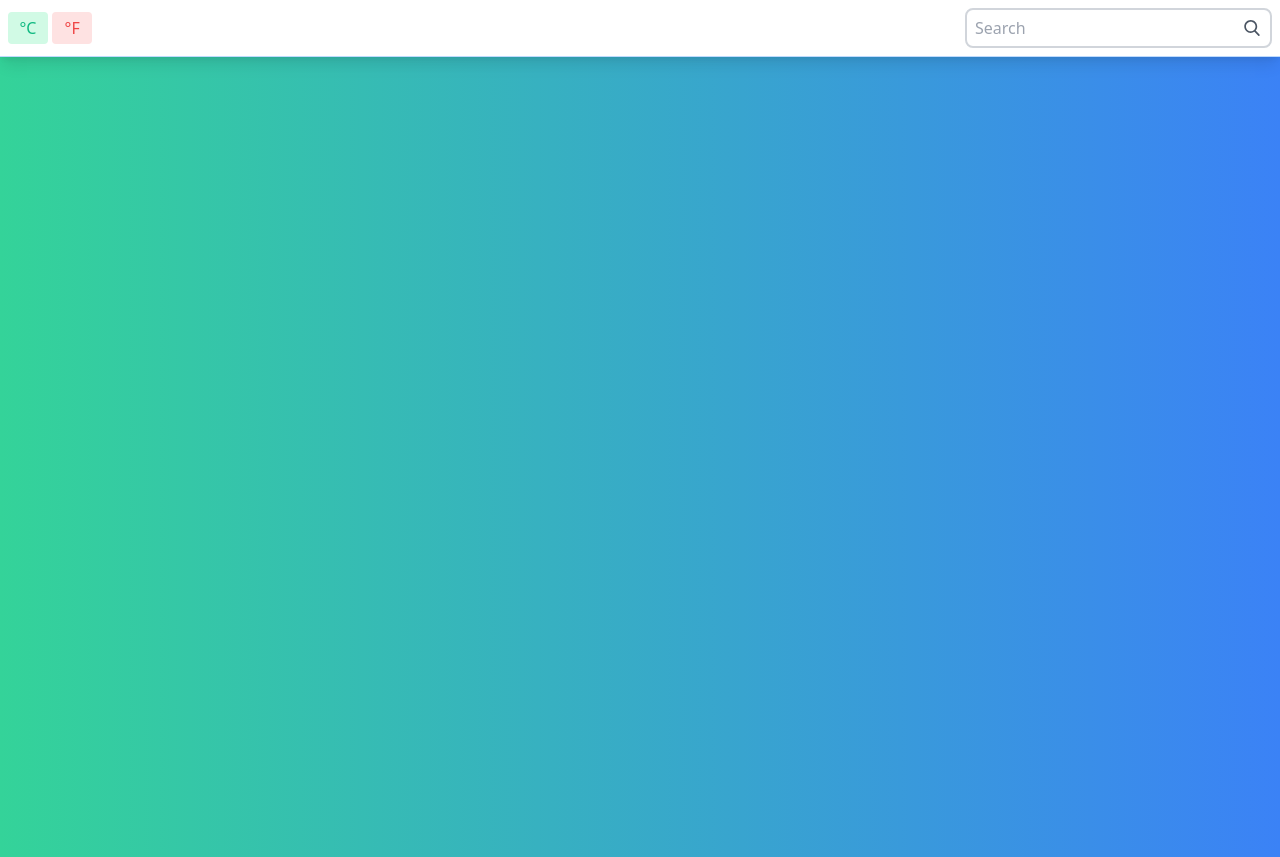
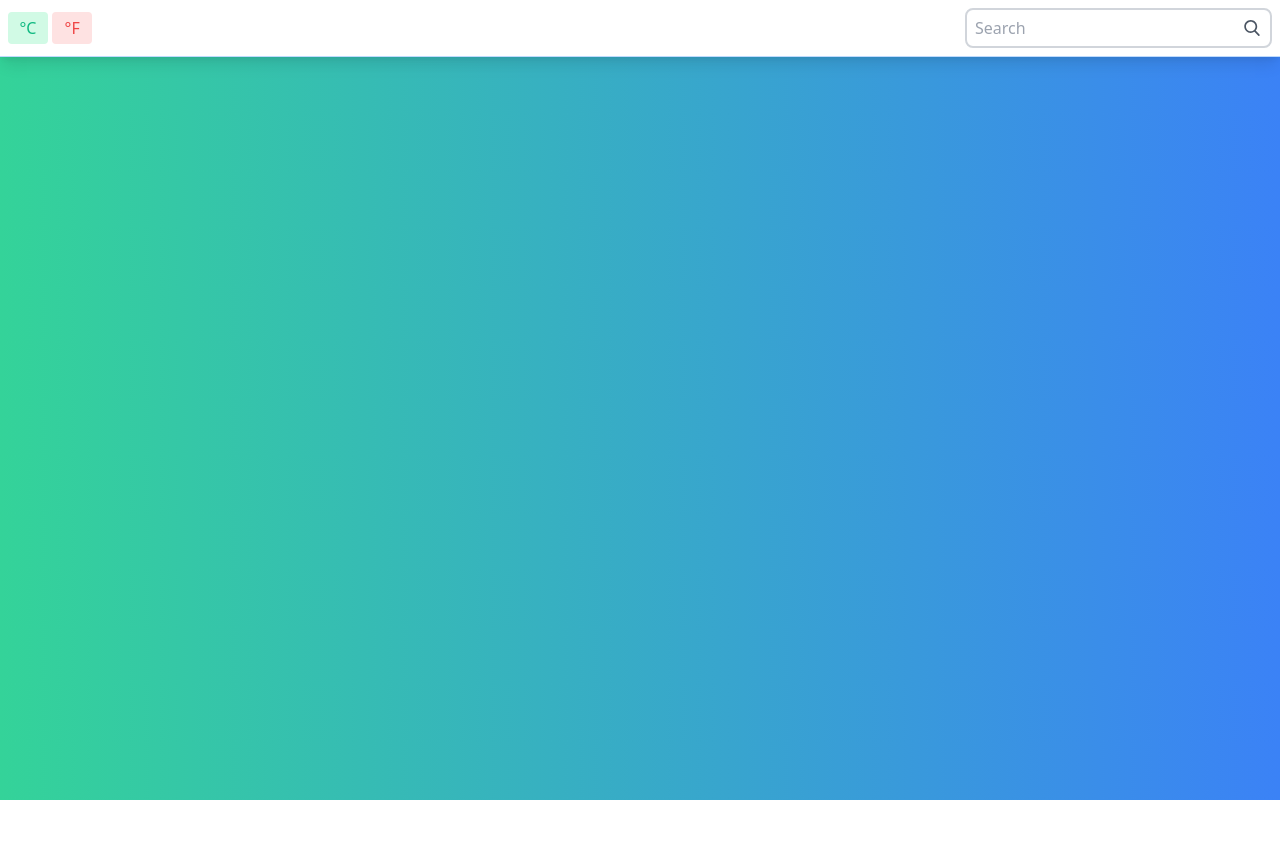
Before and after one commit to DcRonan/weatherify, a website built with webpack: page dist/index.html in a window 1280 px wide. After the commit the page ends 800 px from the top, so only its background shows below. Built offline with nearby package versions, Linux system fonts and the light colour scheme.

Commit message:
edit html class

```diff
--- a/dist/index.html
+++ b/dist/index.html
@@ -31,7 +31,7 @@
         </form>
     </nav>
 
-    <main class="min-h-screen flex justify-center items-center">
+    <main class="flex justify-center items-center">
         <section>
             <div id="content">
                 <div class="min-h-screen flex items-center justify-center">
```
